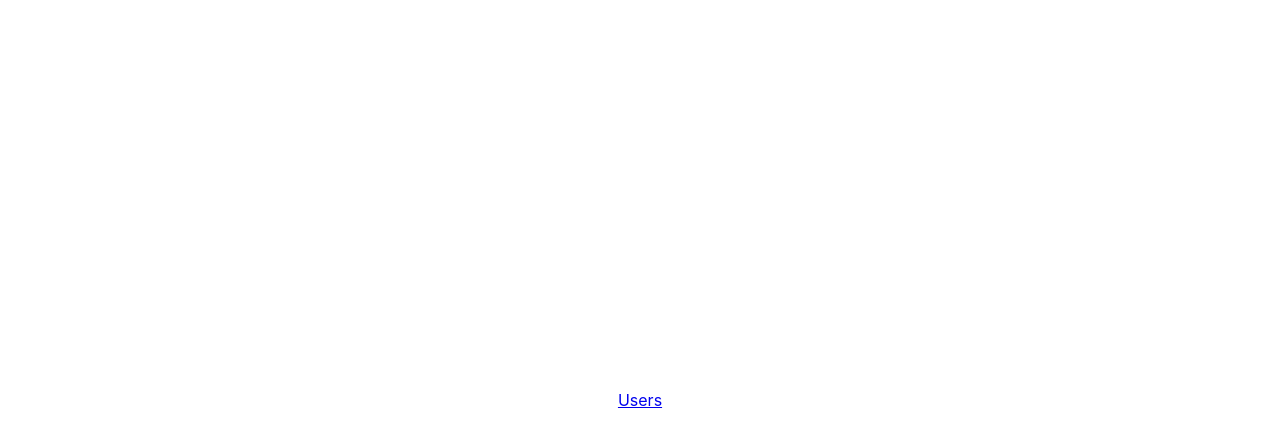
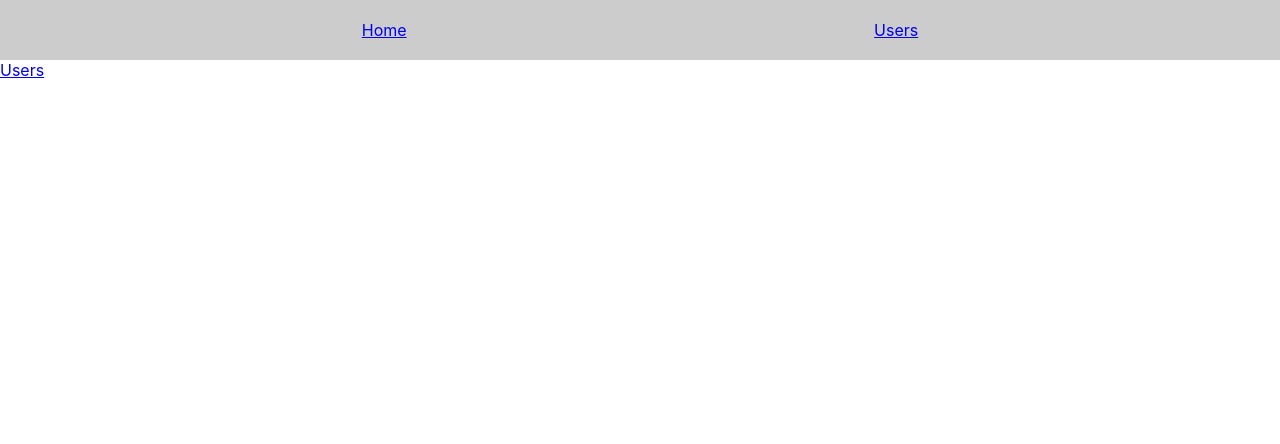
Before and after one commit to FerOrtego/first-nuxt-app, a Nuxt app: page / in a window 1280 px wide. Shown: the top 444 px of the page. Built offline with nearby package versions, Linux system fonts and the light colour scheme.

Commit message:
reutilizable components example Header

```diff
--- /dev/null
+++ b/components/Header.vue
@@ -0,0 +1,32 @@
+<template>
+  <header class="header">
+    <ul class="nav-items">
+      <li>
+        <nuxt-link to="/">Home</nuxt-link>
+      </li>
+      <li>
+        <nuxt-link to="/users">Users</nuxt-link>
+      </li>
+    </ul>
+  </header>
+</template>
+
+<style scoped>
+    .header {
+      width: 100%;
+      height: 60px;
+      display: flex;
+      justify-content: center;
+      align-items: center;
+      background-color: #ccc;
+    }
+  .nav-items {
+    list-style: none;
+    padding: 0;
+    margin: 0;
+    display: flex;
+    justify-content: space-around;
+    align-items: center;
+    width: 80%;
+  }
+</style>
--- a/components/Logo.vue
+++ /dev/null
@@ -1,79 +0,0 @@
-<template>
-  <div class="VueToNuxtLogo">
-    <div class="Triangle Triangle--two" />
-    <div class="Triangle Triangle--one" />
-    <div class="Triangle Triangle--three" />
-    <div class="Triangle Triangle--four" />
-  </div>
-</template>
-
-<style>
-.VueToNuxtLogo {
-  display: inline-block;
-  animation: turn 2s linear forwards 1s;
-  transform: rotateX(180deg);
-  position: relative;
-  overflow: hidden;
-  height: 180px;
-  width: 245px;
-}
-
-.Triangle {
-  position: absolute;
-  top: 0;
-  left: 0;
-  width: 0;
-  height: 0;
-}
-
-.Triangle--one {
-  border-left: 105px solid transparent;
-  border-right: 105px solid transparent;
-  border-bottom: 180px solid #41b883;
-}
-
-.Triangle--two {
-  top: 30px;
-  left: 35px;
-  animation: goright 0.5s linear forwards 3.5s;
-  border-left: 87.5px solid transparent;
-  border-right: 87.5px solid transparent;
-  border-bottom: 150px solid #3b8070;
-}
-
-.Triangle--three {
-  top: 60px;
-  left: 35px;
-  animation: goright 0.5s linear forwards 3.5s;
-  border-left: 70px solid transparent;
-  border-right: 70px solid transparent;
-  border-bottom: 120px solid #35495e;
-}
-
-.Triangle--four {
-  top: 120px;
-  left: 70px;
-  animation: godown 0.5s linear forwards 3s;
-  border-left: 35px solid transparent;
-  border-right: 35px solid transparent;
-  border-bottom: 60px solid #fff;
-}
-
-@keyframes turn {
-  100% {
-    transform: rotateX(0deg);
-  }
-}
-
-@keyframes godown {
-  100% {
-    top: 180px;
-  }
-}
-
-@keyframes goright {
-  100% {
-    left: 70px;
-  }
-}
-</style>
--- a/layouts/default.vue
+++ b/layouts/default.vue
@@ -1,9 +1,18 @@
 <template>
   <div>
+    <Header/>
     <nuxt />
   </div>
 </template>
+<script>
+  import Header from '@/components/Header'
 
+  export default {
+    components: {
+      Header
+    }
+  }
+</script>
 <style>
 html {
   font-family: 'Source Sans Pro', -apple-system, BlinkMacSystemFont, 'Segoe UI',
--- /dev/null
+++ b/layouts/error.vue
@@ -0,0 +1,9 @@
+<template>
+  <h1>An error occurred, we're sorry!</h1>
+</template>
+
+<style scoped>
+  h1{
+    color:red;
+  }
+</style>
--- /dev/null
+++ b/layouts/users.vue
@@ -0,0 +1,21 @@
+<template>
+  <div>
+    <Header />
+  </div>
+</template>
+
+<script>
+  import Header from '@/components/Header'
+
+  export default {
+    components: {
+      Header
+    }
+  }
+</script>
+<style>
+
+  h1 {
+    color: dodgerblue;
+  }
+</style>
--- a/pages/index.vue
+++ b/pages/index.vue
@@ -1,48 +1,14 @@
 <template>
   <section class="container">
+    <Header/>
    <nuxt-link to="/users">Users</nuxt-link>
   </section>
 </template>
 
 <script>
-import Logo from '~/components/Logo.vue'
+
 
 export default {
-  components: {
-    Logo
-  }
+
 }
 </script>
-
-<style>
-.container {
-  margin: 0 auto;
-  min-height: 100vh;
-  display: flex;
-  justify-content: center;
-  align-items: center;
-  text-align: center;
-}
-
-.title {
-  font-family: 'Quicksand', 'Source Sans Pro', -apple-system, BlinkMacSystemFont,
-    'Segoe UI', Roboto, 'Helvetica Neue', Arial, sans-serif;
-  display: block;
-  font-weight: 300;
-  font-size: 100px;
-  color: #35495e;
-  letter-spacing: 1px;
-}
-
-.subtitle {
-  font-weight: 300;
-  font-size: 42px;
-  color: #526488;
-  word-spacing: 5px;
-  padding-bottom: 15px;
-}
-
-.links {
-  padding-top: 15px;
-}
-</style>
--- a/pages/users/_id/index.vue
+++ b/pages/users/_id/index.vue
@@ -8,6 +8,7 @@
     validate (data) {
       console.log(data)
       return /^\d+$/.test(data.params.id) //valida que sea un numero
-    }
+    },
+    layout:'users'
   }
 </script>
--- a/pages/users/index.vue
+++ b/pages/users/index.vue
@@ -1,9 +1,15 @@
 <template>
-  <p>
-    Please enter an id and click the button.
-  </p>
+  <div>
+    <Header/>
+    <p>
+      Please enter an id and click the button.
+    </p>
+  </div>
 </template>
 
 <script>
 
+  export default {
+    layout: 'users'
+  }
 </script>
```
